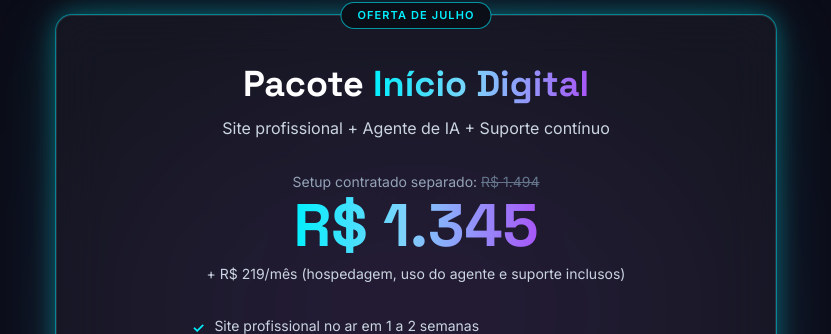
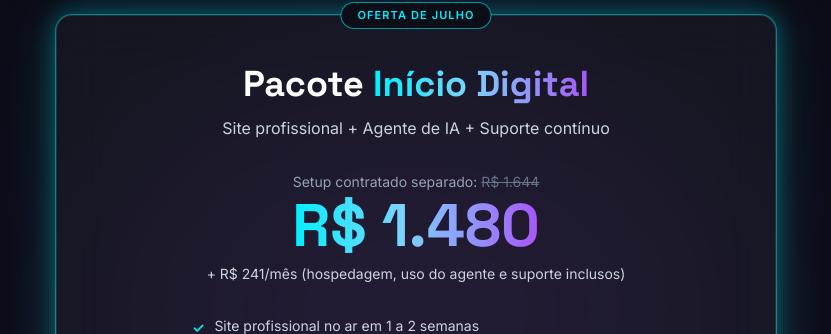
Before and after one commit to vito0067/origem-digital, a Next.js app: page / in a window 1280 px wide. Shown: the part 6903-7237 px from the top of the page, without its empty margins (224-1055 px from the left). Built offline with nearby package versions, Linux system fonts and the light colour scheme.

Commit message:
Update Offer.tsx

```diff
--- a/components/Offer.tsx
+++ b/components/Offer.tsx
@@ -5,8 +5,8 @@ import Reveal from "./Reveal";
 import NeonButton from "./NeonButton";
 
 /**
- * Ancoragem real: R$ 1.494 é o setup de site (R$ 897) + agente (R$ 597)
- * contratados separadamente; R$ 1.345 aplica os 10% de desconto do
+ * Ancoragem real: R$ 1.644 é o setup de site (R$ 987) + agente (R$ 657)
+ * contratados separadamente; R$ 1.480 aplica os 10% de desconto do
  * pacote. Oferta válida no mês corrente (nome do mês é dinâmico).
  */
 export default function Offer() {
@@ -40,13 +40,13 @@ export default function Offer() {
             <div className="mt-8 flex flex-col items-center gap-1">
               <p className="text-sm text-slate-400">
                 Setup contratado separado:{" "}
-                <s className="text-slate-500">R$ 1.494</s>
+                <s className="text-slate-500">R$ 1.644</s>
               </p>
               <p className="font-display text-5xl font-bold text-gradient-neon sm:text-6xl">
-                R$ 1.345
+                R$ 1.480
               </p>
               <p className="mt-1 text-sm text-slate-300">
-                + R$ 219/mês (hospedagem, uso do agente e suporte inclusos)
+                + R$ 241/mês (hospedagem, uso do agente e suporte inclusos)
               </p>
             </div>
 
```
